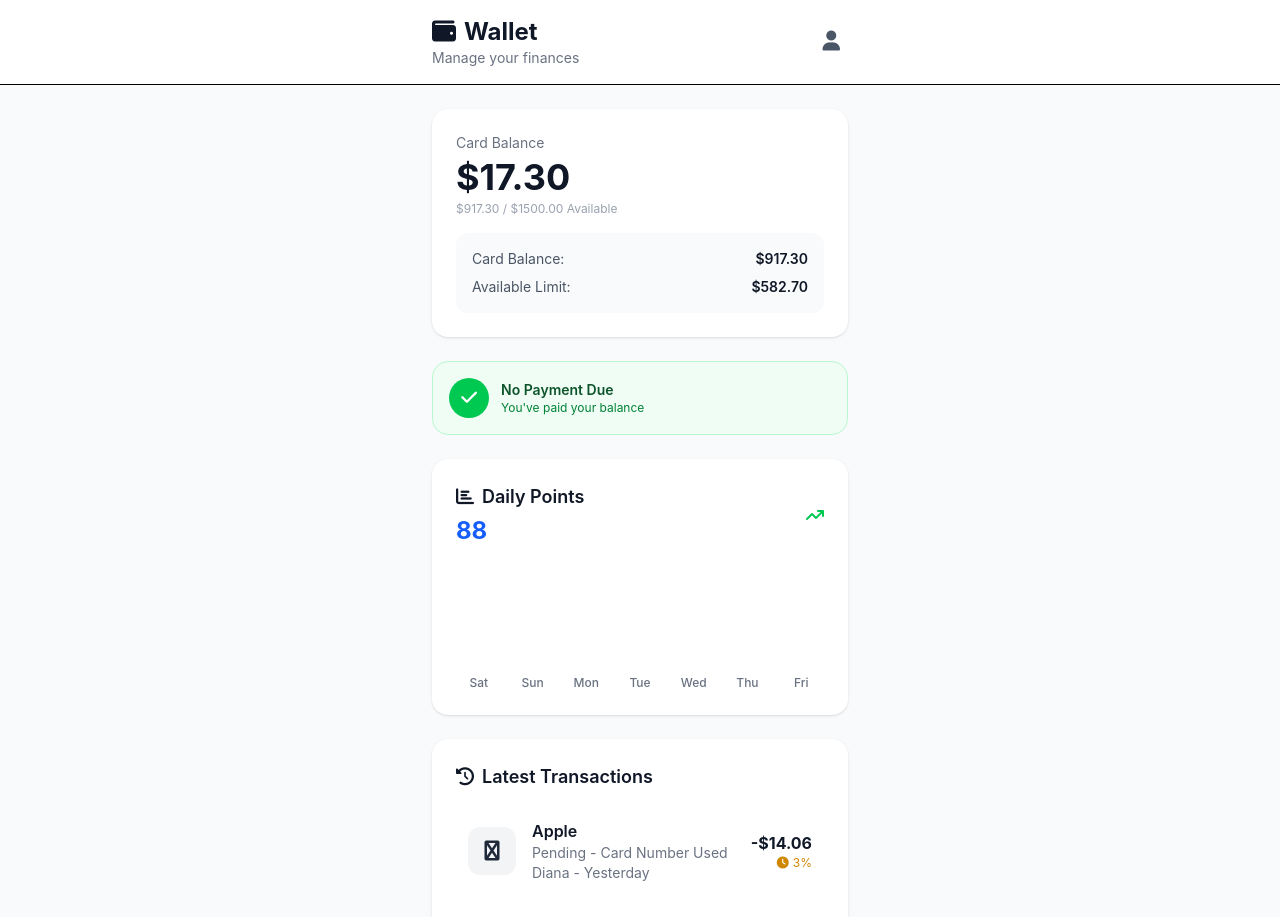
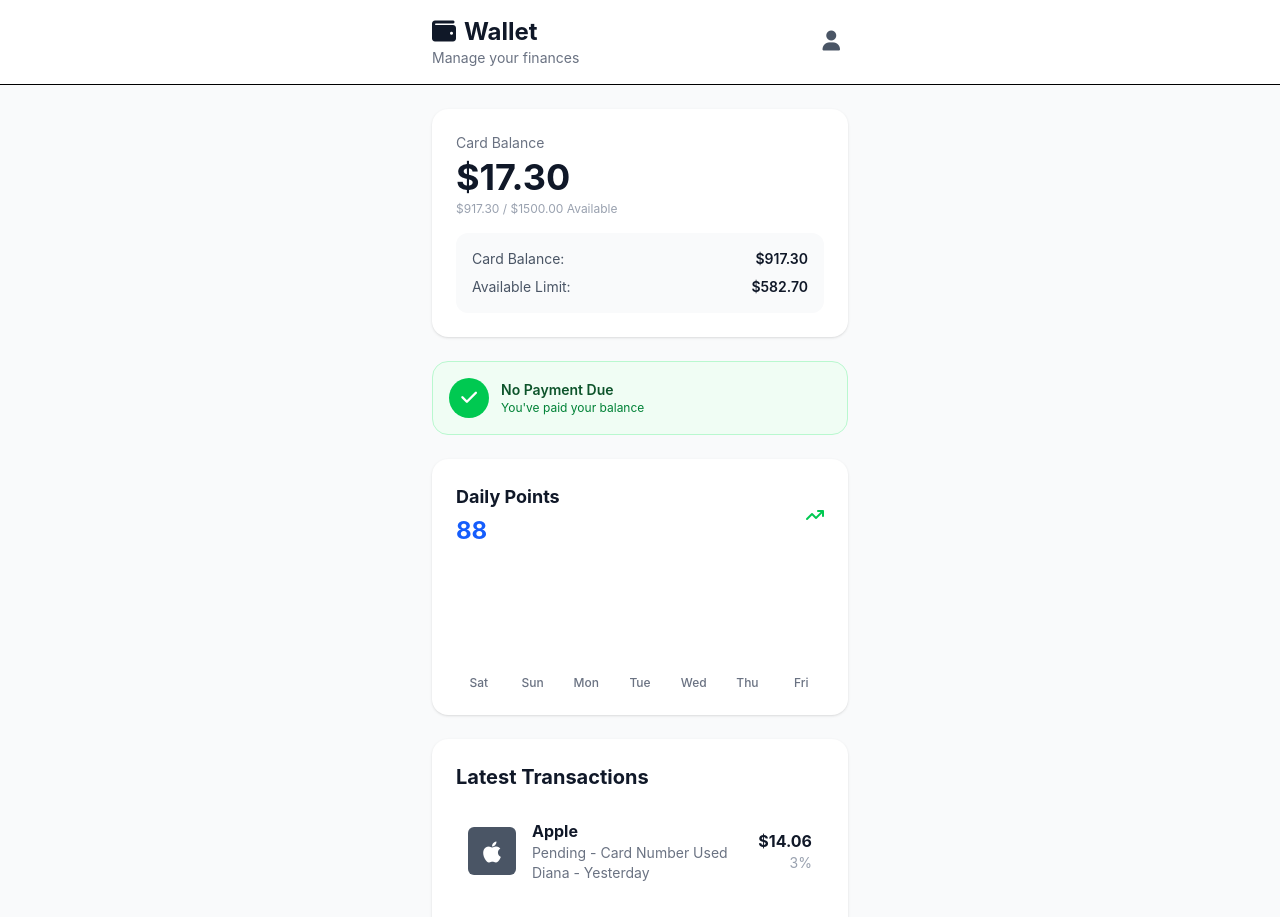
Before and after one commit to Terrad77/wallet-app-vite, a React (Vite) app: page / in a window 1280 px wide. Shown: the top 917 px of the page. Built offline with nearby package versions, Linux system fonts and the light colour scheme.

Commit message:
style(icons): improve icon design and gradients

```diff
--- a/public/data/mock.json
+++ b/public/data/mock.json
@@ -22,13 +22,13 @@
       "amount": 14.06,
       "currency": "USD",
       "transactionName": "Apple",
-      "transactionDescription": "Pending - Card Number Used Diana",
+      "transactionDescription": "Pending - Card Number Used",
       "date": "2025-10-03T15:30:00Z",
       "status": "Pending",
       "cardNumberUsed": "Diana",
       "authorizedUser": null,
-      "icon": "fa-apple",
-      "color": "bg-gray-100 text-gray-800"
+      "icon": "fa-brands fa-apple",
+      "color": "bg-gray-600 text-white"
     },
     {
       "id": "1002",
@@ -42,8 +42,8 @@
       "status": "Success",
       "cardNumberUsed": null,
       "authorizedUser": null,
-      "icon": "fa-building-columns",
-      "color": "bg-yellow-100 text-yellow-600"
+      "icon": "fa-brands fa-apple",
+      "color": "bg-[radial-gradient(circle_at_top_left,_#fca311,_#f87171,_#a78bfa,_#a3e635)] text-white"
     },
     {
       "id": "1003",
@@ -52,13 +52,13 @@
       "amount": 3.24,
       "currency": "USD",
       "transactionName": "Apple",
-      "transactionDescription": "Card Number Used Diana",
+      "transactionDescription": "Card Number Used",
       "date": "2025-10-01T14:20:00Z",
       "status": "Success",
       "cardNumberUsed": "Diana",
       "authorizedUser": null,
-      "icon": "fa-apple",
-      "color": "bg-gray-100 text-gray-800"
+      "icon": "fa-brands fa-apple",
+      "color": "bg-gray-600 text-white"
     },
     {
       "id": "1004",
@@ -72,8 +72,8 @@
       "status": "Success",
       "cardNumberUsed": null,
       "authorizedUser": null,
-      "icon": "fa-building-columns",
-      "color": "bg-yellow-100 text-yellow-600"
+      "icon": "fa-brands fa-apple",
+      "color": "bg-[radial-gradient(circle_at_top_left,_#fca311,_#f87171,_#a78bfa,_#a3e635)] text-white"
     },
     {
       "id": "1005",
@@ -87,8 +87,8 @@
       "status": "Success",
       "cardNumberUsed": null,
       "authorizedUser": null,
-      "icon": "fa-building-columns",
-      "color": "bg-yellow-100 text-yellow-600"
+      "icon": "fa-brands fa-apple",
+      "color": "bg-[radial-gradient(circle_at_top_left,_#fca311,_#f87171,_#a78bfa,_#a3e635)] text-white"
     },
     {
       "id": "1006",
@@ -102,8 +102,8 @@
       "status": "Success",
       "cardNumberUsed": null,
       "authorizedUser": null,
-      "icon": "fa-couch",
-      "color": "bg-blue-100 text-blue-600"
+      "icon": "fa-solid fa-couch",
+      "color": "bg-blue-500 text-yellow-300"
     },
     {
       "id": "1007",
@@ -117,8 +117,8 @@
       "status": "Success",
       "cardNumberUsed": null,
       "authorizedUser": null,
-      "icon": "fa-bullseye",
-      "color": "bg-red-100 text-red-600"
+      "icon": "fa-regular fa-circle-dot",
+      "color": "bg-gray-200 text-red-600 text-2xl"
     }
   ]
 }
--- a/src/screens/TransactionListScreen.tsx
+++ b/src/screens/TransactionListScreen.tsx
@@ -54,7 +54,7 @@ const TransactionListScreen: React.FC<TransactionListScreenProps> = ({
     if (type === "Credit") {
       return `+$${Math.abs(amount).toFixed(2)}`;
     }
-    return `-$${Math.abs(amount).toFixed(2)}`;
+    return `$${Math.abs(amount).toFixed(2)}`;
   };
 
   return (
@@ -107,9 +107,7 @@ const TransactionListScreen: React.FC<TransactionListScreenProps> = ({
       <section className="bg-white rounded-2xl shadow-sm p-6 mb-6">
         <div className="flex justify-between items-center mb-4">
           <div>
-            <h3 className="text-lg font-semibold text-gray-900">
-              <i className="fas fa-chart-bar mr-2"></i>Daily Points
-            </h3>
+            <h3 className="text-lg font-bold text-gray-900">Daily Points</h3>
             <p className="text-2xl font-bold text-blue-600 mt-1">
               {formatPoints(totalPoints)}
             </p>
@@ -141,8 +139,8 @@ const TransactionListScreen: React.FC<TransactionListScreenProps> = ({
       {/* Latest Transactions Block */}
       <section className="bg-white rounded-2xl shadow-sm p-6">
         <div className="flex justify-between items-center mb-4">
-          <h3 className="text-lg font-semibold text-gray-900">
-            <i className="fas fa-history mr-2"></i>Latest Transactions
+          <h3 className="text-xl font-bold text-gray-900">
+            Latest Transactions
           </h3>
         </div>
 
@@ -154,15 +152,13 @@ const TransactionListScreen: React.FC<TransactionListScreenProps> = ({
               className="w-full flex items-center gap-4 p-3 hover:bg-gray-50 rounded-xl transition-colors"
             >
               <div
-                className={`w-12 h-12 ${transaction.color} rounded-xl flex items-center justify-center flex-shrink-0`}
+                className={`w-12 h-12 ${transaction.color}  rounded-md flex items-center justify-center flex-shrink-0`}
               >
-                <i className={`fas ${transaction.icon} text-xl`}></i>
+                <i className={`${transaction.icon} fa-xl`}></i>
               </div>
 
               <div className="flex-1 text-left">
-                <p className="font-semibold text-gray-900">
-                  {transaction.title}
-                </p>
+                <p className="font-bold text-gray-900">{transaction.title}</p>
                 <div className="flex items-center gap-2">
                   <p className="text-sm text-gray-500">
                     {transaction.status === "Pending" && "Pending - "}
@@ -185,11 +181,9 @@ const TransactionListScreen: React.FC<TransactionListScreenProps> = ({
                 >
                   {formatAmount(transaction.amount, transaction.type)}
                 </p>
-                <p className="text-xs text-gray-400">
+                <p className="text-sm text-gray-400">
                   {transaction.status === "Pending" && (
-                    <span className="text-yellow-600">
-                      <i className="fas fa-clock mr-1"></i>3%
-                    </span>
+                    <span className="text-gray-400">3%</span>
                   )}
                 </p>
               </div>
```
